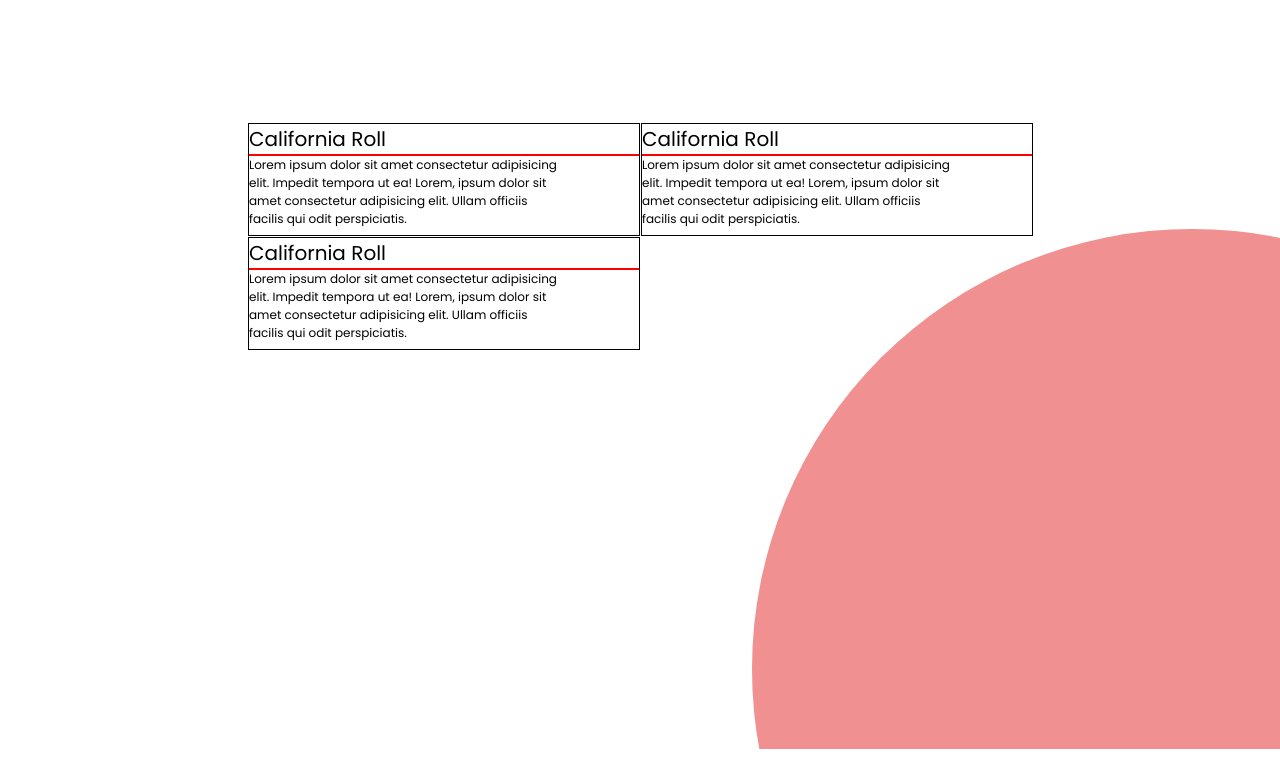
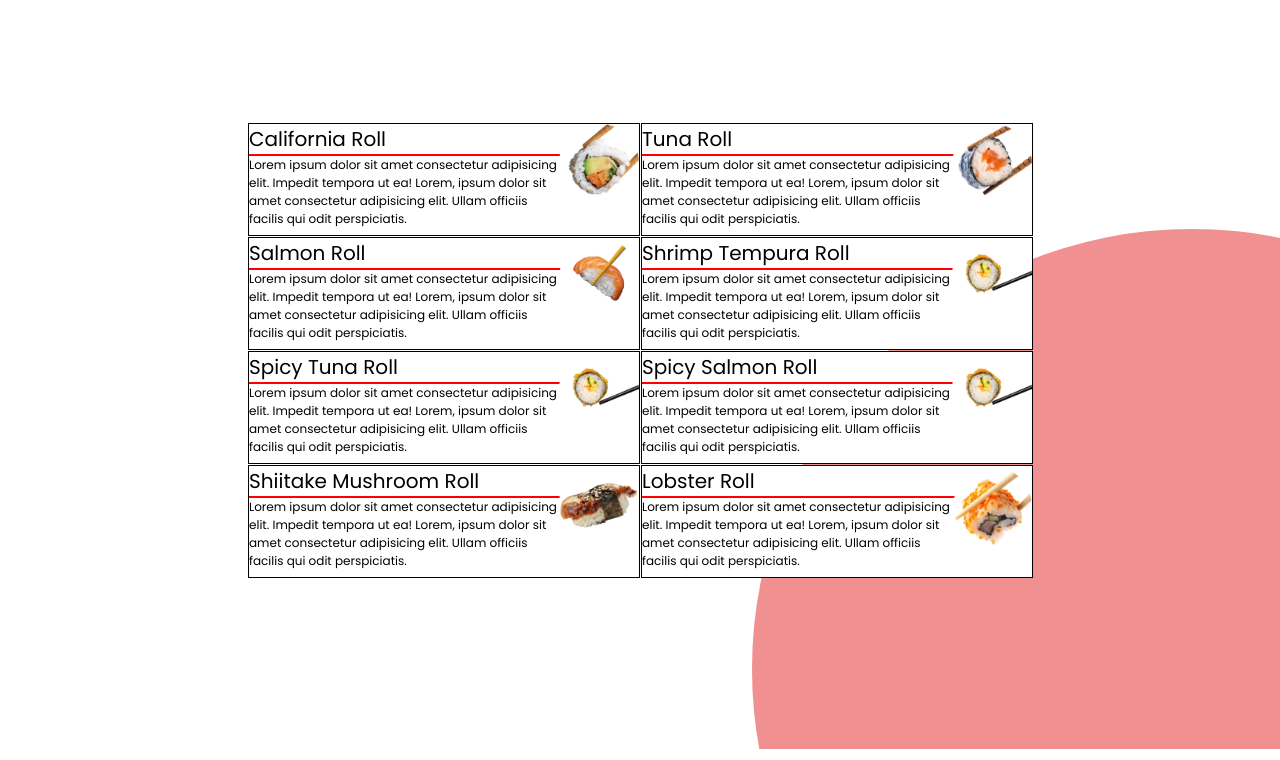
Before and after one commit to jbrace817/Restaurant_Page, a website built with webpack: page src/index.html in a window 1280 px wide. Both pictures are taken after a click on the item "Menu". Shown: the part 51-811 px from the top of the page. Built offline with nearby package versions, Linux system fonts and the light colour scheme.

Commit message:
Menu page and images added.

```diff
--- a/src/menu.js
+++ b/src/menu.js
@@ -1,19 +1,75 @@
+import Image1 from "./images/menuItem.png";
+import Image2 from "./images/TunaRoll1.png";
+import Image3 from "./images/SalmonRoll1.png";
+import Image4 from "./images/SpicyRoll1.png";
+import Image5 from "./images/ShiitakeRoll1.png";
+import Image6 from "./images/lobsterRoll1.png";
+
+//Images
+const img_California = new Image();
+const img_tuna = new Image();
+const img_salmon = new Image();
+const img_spicy = new Image();
+const img_shiitake = new Image();
+const img_lobster = new Image();
+
 //Array of menu Items
 const arrayOfMenuObjects = [
   {
     name: "California Roll",
     description:
       "Lorem ipsum dolor sit amet consectetur adipisicing elit. Impedit tempora ut ea! Lorem, ipsum dolor sit amet consectetur adipisicing elit. Ullam officiis facilis qui odit perspiciatis.",
+    image: (img_California.src = Image1),
+    altText: (img_California.alt = "Sushi California Roll"),
   },
   {
-    name: "California Roll",
+    name: "Tuna Roll",
     description:
       "Lorem ipsum dolor sit amet consectetur adipisicing elit. Impedit tempora ut ea! Lorem, ipsum dolor sit amet consectetur adipisicing elit. Ullam officiis facilis qui odit perspiciatis.",
+    image: (img_tuna.src = Image2),
+    altText: (img_tuna.alt = "Sushi Tuna Roll"),
   },
   {
-    name: "California Roll",
+    name: "Salmon Roll",
     description:
       "Lorem ipsum dolor sit amet consectetur adipisicing elit. Impedit tempora ut ea! Lorem, ipsum dolor sit amet consectetur adipisicing elit. Ullam officiis facilis qui odit perspiciatis.",
+    image: (img_salmon.src = Image3),
+    altText: (img_salmon.alt = "Sushi Salmon Roll"),
+  },
+  {
+    name: "Shrimp Tempura Roll",
+    description:
+      "Lorem ipsum dolor sit amet consectetur adipisicing elit. Impedit tempora ut ea! Lorem, ipsum dolor sit amet consectetur adipisicing elit. Ullam officiis facilis qui odit perspiciatis.",
+    image: (img_salmon.src = Image4),
+    altText: (img_salmon.alt = "Sushi Shrimp Temura Roll"),
+  },
+  {
+    name: "Spicy Tuna Roll",
+    description:
+      "Lorem ipsum dolor sit amet consectetur adipisicing elit. Impedit tempora ut ea! Lorem, ipsum dolor sit amet consectetur adipisicing elit. Ullam officiis facilis qui odit perspiciatis.",
+    image: (img_spicy.src = Image4),
+    altText: (img_spicy.alt = "Sushi Spicy Tuna Roll"),
+  },
+  {
+    name: "Spicy Salmon Roll",
+    description:
+      "Lorem ipsum dolor sit amet consectetur adipisicing elit. Impedit tempora ut ea! Lorem, ipsum dolor sit amet consectetur adipisicing elit. Ullam officiis facilis qui odit perspiciatis.",
+    image: (img_spicy.src = Image4),
+    altText: (img_spicy.alt = "Sushi Spicy Salmon Roll"),
+  },
+  {
+    name: "Shiitake Mushroom Roll",
+    description:
+      "Lorem ipsum dolor sit amet consectetur adipisicing elit. Impedit tempora ut ea! Lorem, ipsum dolor sit amet consectetur adipisicing elit. Ullam officiis facilis qui odit perspiciatis.",
+    image: (img_shiitake.src = Image5),
+    altText: (img_shiitake.alt = "Sushi Shiitake Mushroom Roll"),
+  },
+  {
+    name: "Lobster Roll",
+    description:
+      "Lorem ipsum dolor sit amet consectetur adipisicing elit. Impedit tempora ut ea! Lorem, ipsum dolor sit amet consectetur adipisicing elit. Ullam officiis facilis qui odit perspiciatis.",
+    image: (img_lobster.src = Image6),
+    altText: (img_lobster.alt = "Sushi lobster Roll"),
   },
 ];
 
@@ -35,9 +91,14 @@ export function showMenu() {
       const hrLine = document.createElement("hr");
       const description = document.createElement("article");
       description.textContent = arrayOfMenuObjects[i].description;
+      const image = document.createElement("img");
+      image.src = arrayOfMenuObjects[i].image;
+      image.alt = arrayOfMenuObjects[i].altText;
       div_MenuItemComponent.appendChild(nameOfItem);
       div_MenuItemComponent.appendChild(hrLine);
       div_MenuItemComponent.appendChild(description);
+      div_MenuItemComponent.appendChild(image);
+
       div_MenuContainer.appendChild(div_MenuItemComponent);
     }
   }
--- a/src/style.css
+++ b/src/style.css
@@ -135,6 +135,7 @@ img.plate {
   position: relative;
   border: 1px solid #000000;
   width: 392px;
+  background-color: #fff;
 }
 
 .menuItem header {
@@ -144,6 +145,7 @@ img.plate {
 
 .menuItem hr {
   border: 1px solid #ff0000;
+  width: 90%;
   z-index: -1;
 }
 
```
Also changed, not shown: src/images/SalmonRoll1.png (added), src/images/ShiitakeRoll.png (added), src/images/ShiitakeRoll1.png (added), src/images/SpicyRoll.png (added), src/images/SpicyRoll1.png (added), src/images/TunaRoll.png (added), src/images/TunaRoll1.png (added), src/images/lobsterRoll.png (added), src/images/lobsterRoll1.png (added).
